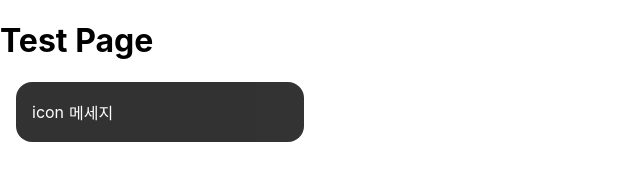
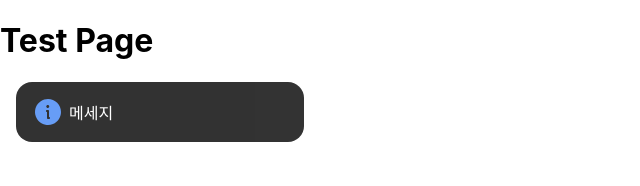
Before and after one commit to DDD-6/DODO-WEB, a React (Create React App) app: page /test in a window 1280 px wide. Shown: the top 186 px of the page, without its empty margins (0-640 px from the left). Built offline with nearby package versions, Linux system fonts and the light colour scheme.

Commit message:
#16 Feat(elements):toast message icon add

```diff
--- a/src/Components/Elements/Toast.jsx
+++ b/src/Components/Elements/Toast.jsx
@@ -1,6 +1,7 @@
 import React from "react";
 import styled from "styled-components";
 import PropTypes from "prop-types";
+import { ReactComponent as Info } from "../../Assets/icons/Info.svg";
 
 const ToastDiv = styled.div`
   width: 288px;
@@ -18,17 +19,18 @@ const ToastDiv = styled.div`
     align-items: center;
     height: 28px;
   }
-  & > div span + span {
-    margin-left: 5px;
-  }
+`;
+
+const Content = styled.p`
+  margin-left: 5px;
 `;
 
 const Toast = ({ content }) => {
   return (
     <ToastDiv>
       <div>
-        <span>icon</span>
-        <span>{content}</span>
+        <Info />
+        <Content>{content}</Content>
       </div>
     </ToastDiv>
   );
```
